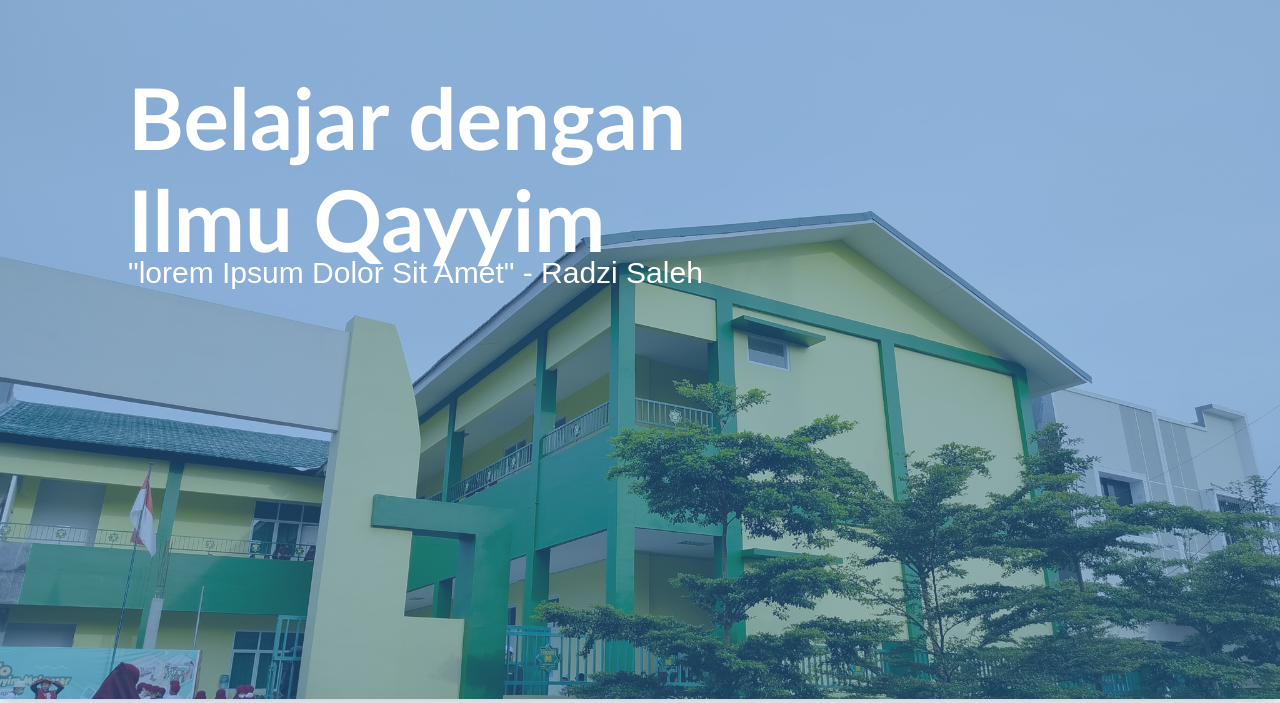
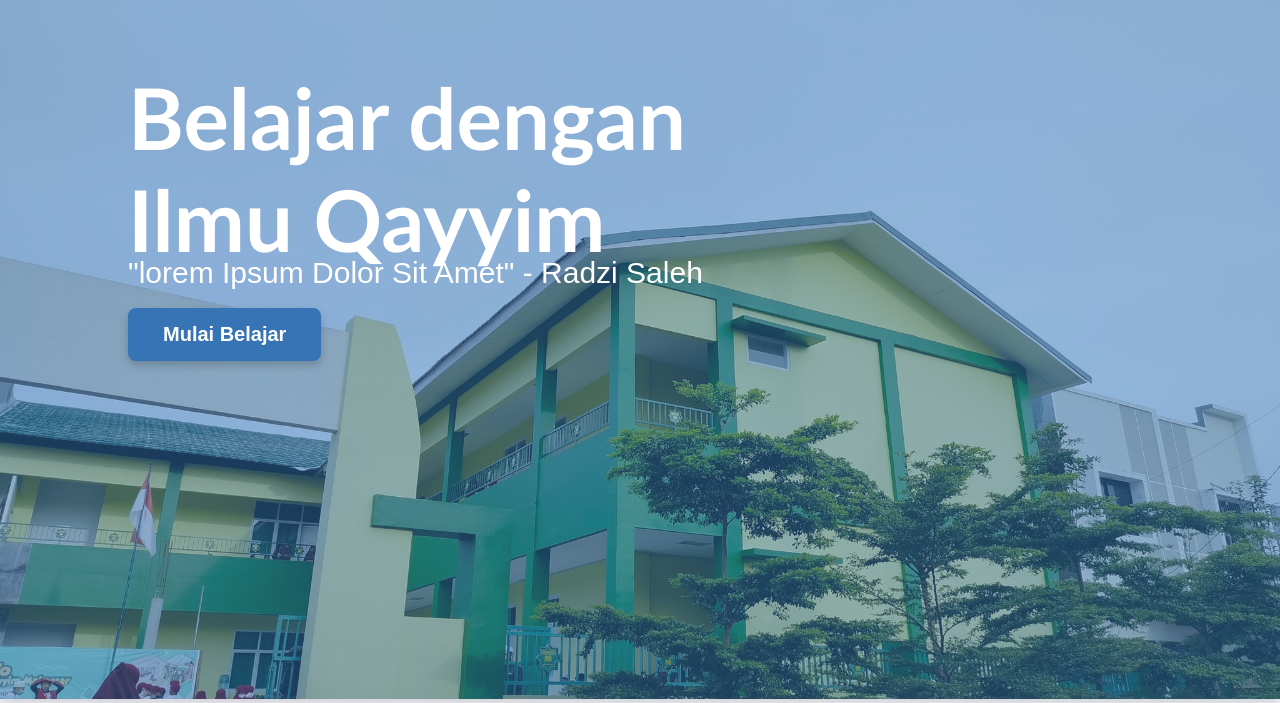
Before and after one commit to MuhammadRadzi/Project-Ilmu-Qayyim, a PHP site: page /home.html in a window 1280 px wide; the page is wider, and only the part inside the window is pictured. Shown: the part 106-809 px from the top of that part. Run offline with PHP 8.4, Linux system fonts and the light colour scheme.

Commit message:
Tambah tombol di Home Banner

```diff
--- a/Project-IlmuQayyim/home.html
+++ b/Project-IlmuQayyim/home.html
@@ -30,6 +30,7 @@
             <h1>Belajar dengan<br>Ilmu Qayyim</h1>
             <p>"lorem Ipsum Dolor Sit Amet" - Radzi Saleh</p>
         </div>
+        <a href="/subjects.html" class="banner-button">Mulai Belajar</a>
     </div>
 
     <h1 class="content-title">MATA PELAJARAN</h1>
--- a/Project-IlmuQayyim/style.css
+++ b/Project-IlmuQayyim/style.css
@@ -19,6 +19,27 @@ html {
 body {
   background-color: #F8F8FF;
   font-family: sans-serif;
+}
+
+.banner-button {
+  position: absolute;
+  top: 68%; /* sesuaikan dengan posisi kutipan */
+  left: 10%;
+  transform: translateY(-130px);
+  padding: 15px 35px;
+  background-color: #3674B5;
+  color: #ffffff;
+  font-size: 20px;
+  font-weight: bold;
+  border-radius: 8px;
+  text-decoration: none;
+  transition: background-color 0.3s ease, color 0.3s ease;
+  box-shadow: 0 4px 8px rgba(0,0,0,0.2);
+}
+
+.banner-button:hover {
+  background-color: #ffffff;
+  color: #3674B5;
 }
 
 .logo {
```
